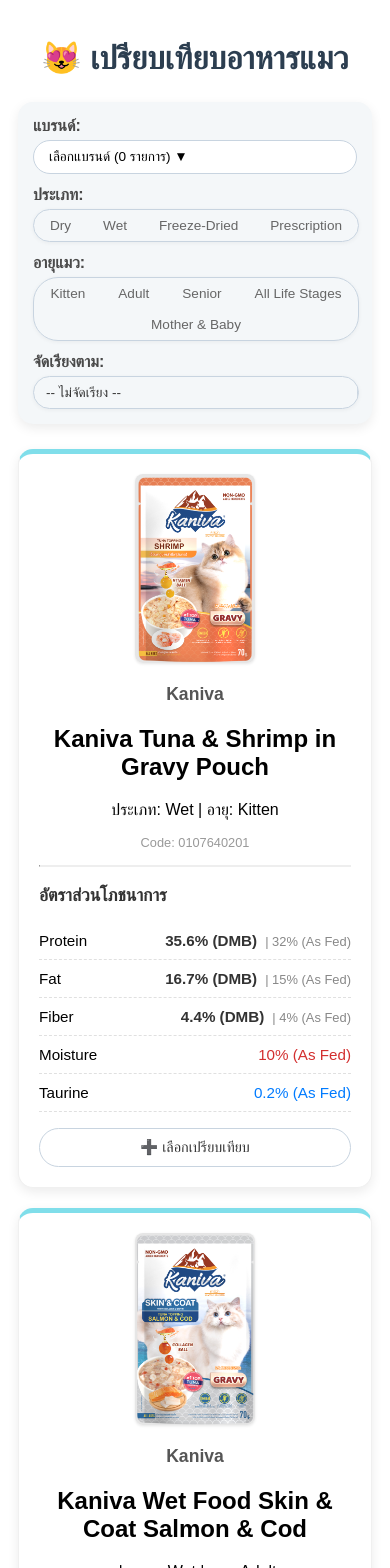
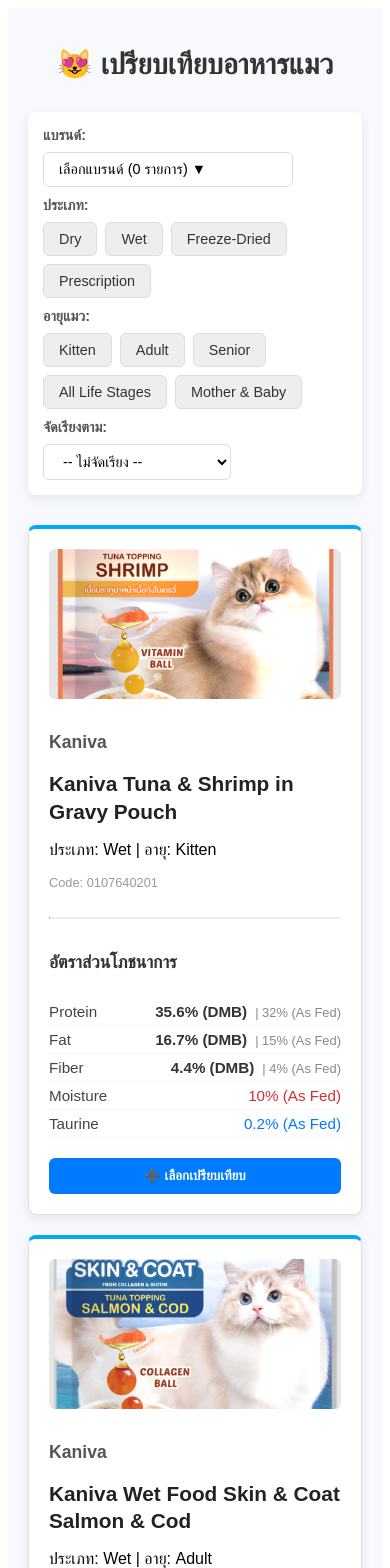
Before and after one commit to TPanat/CatFood, a Next.js app: page /CatFood/ in a window 390 px wide. Shown: the top 1568 px of the page. Built offline with nearby package versions, Linux system fonts and the light colour scheme.

Commit message:
Update CSS in Modal

```diff
--- a/styles/Home.module.css
+++ b/styles/Home.module.css
@@ -1,155 +1,139 @@
-/* styles/Home.module.css (MODERN & ROUNDED - Mobile First - Final) */
-
-/* --- Variables (เพื่อควบคุมสีหลักและรัศมีขอบ) --- */
 :root {
-  --primary-color: #007bff; /* สีน้ำเงินหลัก */
-  --accent-color: #ff9800; /* สีส้มเน้น */
-  --success-color: #28a745; /* สีเขียวสำหรับ Active Compare */
-  --background-light: #f4f7f9; /* สีพื้นหลังอ่อน */
-  --border-radius-card: 15px; /* รัศมีขอบ Card */
-  --border-radius-button: 25px; /* รัศมีขอบปุ่ม/Filter */
-  --shadow-soft: 0 4px 12px rgba(0, 0, 0, 0.08); /* เงาอ่อน */
-  --shadow-lift: 0 8px 16px rgba(0, 0, 0, 0.15); /* เงายกสูง */
+    --primary-color: #007bff; /* สีหลัก (น้ำเงิน) */
+    --secondary-color: #0056b3; /* สีเข้มขึ้น */
+    --success-color: #28a745; /* สีเน้น (เขียว) */
+    --danger-color: #d32f2f; /* สีความชื้น/อันตราย (แดง) */
+    --border-radius: 8px; /* ขอบมนมาตรฐาน */
+    --shadow-light: 0 4px 12px rgba(0, 0, 0, 0.08);
 }
 
-/* --- 1. Global & Container (Mobile Default) --- */
 .container {
-  font-family: 'Sukhumvit Set', 'Kanit', sans-serif;
-  padding: 10px;
-  max-width: 1200px;
+    padding: 20px;
+    max-width: 1400px;
     margin: 0 auto;
+    font-family: 'Sukhumvit Set', sans-serif;
+    background-color: #f7f9fc;
 }
 
 .pageTitle {
-  color: #2c3e50;
-  font-weight: 700;
-  margin-bottom: 25px;
-  font-size: 2em;
     text-align: center;
+    color: #333;
+    margin-bottom: 30px;
+    font-size: 2.2em;
+    font-weight: 800;
 }
 
+/* --- 1. Filter Controls --- */
 
-/* --- 2. Filter Controls (Mobile Default: Stacked) --- */
 .filterControls {
     display: flex;
-  flex-direction: column;
-  gap: 12px;
-  justify-content: center;
-  align-items: stretch;
-  margin-bottom: 25px;
-  padding: 15px;
-  border-radius: var(--border-radius-card);
-  background-color: var(--background-light);
-  box-shadow: var(--shadow-soft);
+    flex-wrap: wrap;
+    gap: 15px;
+    margin-bottom: 30px;
+    padding: 20px;
+    background-color: #ffffff;
+    border-radius: var(--border-radius);
+    box-shadow: var(--shadow-light);
+    align-items: flex-start;
 }
 
 .filterGroup {
     display: flex;
-  flex-direction: column; /* Column สำหรับ Mobile */
-  justify-content: flex-start;
-  align-items: flex-start;
-  width: 100%;
+    flex-direction: column;
 }
 
 .filterGroup label {
     font-weight: 600;
-  margin-right: 10px;
-  margin-bottom: 5px;
-  color: #4a4a4a;
-  flex-shrink: 0;
+    margin-bottom: 8px;
+    color: #555;
+    font-size: 0.9em;
 }
 
-/* --- Button Group Styles (สำหรับ Type/Age/Sorting) --- */
 .buttonGroup {
-    flex-grow: 1;
     display: flex;
     flex-wrap: wrap;
-    border: 1px solid #c8d4e0;
-    border-radius: var(--border-radius-button);
-    overflow: hidden;
-    box-shadow: 0 1px 4px rgba(0, 0, 0, 0.05);
-    width: 100%; /* สำคัญสำหรับ mobile */
+    gap: 8px;
 }
 
+/* ปุ่ม Filter */
 .filterButton {
-  padding: 8px 12px;
-  border: none;
-  background-color: transparent;
+    background-color: #eee;
+    color: #333;
+    padding: 8px 15px;
+    border: 1px solid #ddd;
+    border-radius: 6px; /* ขอบมนปุ่ม */
     cursor: pointer;
-  font-size: 0.85em;
-  font-weight: 500;
-  transition: all 0.2s ease;
-  color: #666;
-  flex: 1 1 auto;
-  white-space: nowrap;
+    font-size: 0.9em;
+    transition: background-color 0.2s, border-color 0.2s;
 }
 
-.filterButton:hover:not(.active) {
-  background-color: #eef2f5;
+.filterButton.active,
+.filterButton:hover {
+    background-color: var(--primary-color);
+    color: white;
+    border-color: var(--secondary-color);
 }
 
-.filterButton.active {
-  background-color: var(--primary-color);
+/* ปุ่มจัดเรียง */
+.sortSelect {
+    padding: 8px 15px;
+    border: 1px solid #ddd;
+    border-radius: 6px;
+    background-color: #fff;
+    cursor: pointer;
+    font-size: 0.9em;
+}
+
+.sortDirectionButton {
+    background-color: #f0f0f0;
+    color: #333;
+}
+
+.sortDirectionButton.active {
+    background-color: var(--secondary-color);
     color: white;
-  border-color: var(--primary-color);
-  font-weight: 600;
 }
 
 
-/* --- Brand Multi-select Dropdown Styles --- */
-
+/* Dropdown แบรนด์ */
 .brandDropdownContainer {
     position: relative;
-    width: 100%;
-    min-width: 200px;
+    z-index: 10;
+    min-width: 250px;
 }
 
 .dropdownToggle {
-    padding: 8px 15px;
-    border: 1px solid #c8d4e0;
-    border-radius: var(--border-radius-button);
-    background-color: white;
-    cursor: pointer;
-    font-size: 0.85em;
-    font-weight: 500;
     width: 100%;
     text-align: left;
-    transition: all 0.2s ease;
+    background-color: #fff;
+    border: 1px solid #ddd;
+    padding: 8px 15px;
+    border-radius: 6px;
+    cursor: pointer;
     display: flex;
     justify-content: space-between;
     align-items: center;
-}
-
-.dropdownToggle:hover {
-    border-color: var(--primary-color);
-}
-
-.dropdownActive {
-    border-color: var(--primary-color);
-    box-shadow: 0 0 0 3px rgba(0, 123, 255, 0.2);
+    font-size: 0.9em;
 }
 
 .dropdownMenu {
     position: absolute;
     top: 100%;
     left: 0;
-    z-index: 50;
+    background-color: white;
+    border: 1px solid #ddd;
+    border-radius: 6px;
+    box-shadow: 0 4px 10px rgba(0, 0, 0, 0.1);
+    max-height: 200px;
+    overflow-y: auto;
     width: 100%;
-    max-height: 250px;
-    overflow-y: auto;
-    background-color: white;
-    border: 1px solid #c8d4e0;
-    border-radius: var(--border-radius-card);
-    box-shadow: var(--shadow-lift);
     margin-top: 5px;
-    padding: 5px 0;
 }
 
 .dropdownItem {
-    padding: 10px 15px;
+    padding: 8px 15px;
     cursor: pointer;
     font-size: 0.9em;
-    color: #333;
     transition: background-color 0.1s;
 }
 
@@ -158,308 +142,345 @@
 }
 
 .dropdownActiveItem {
-    background-color: #e6f0ff;
+    background-color: #e6f7ff;
     font-weight: 600;
+    color: var(--primary-color);
 }
 
 .selectedTags {
+    margin-top: 8px;
     display: flex;
     flex-wrap: wrap;
-    gap: 8px;
-    margin-top: 10px;
-    width: 100%;
+    gap: 6px;
 }
 
 .brandTag {
     background-color: var(--primary-color);
     color: white;
-    padding: 5px 10px;
-    border-radius: 12px;
+    padding: 4px 8px;
+    border-radius: 4px;
     font-size: 0.8em;
     cursor: pointer;
     transition: background-color 0.2s;
 }
 
 .brandTag:hover {
-    background-color: #0056b3;
+    background-color: var(--secondary-color);
 }
 
 
-/* --- NEW: Sorting Select Styles --- */
-.sortSelect {
-    /* ทำให้ดูเหมือนเป็นส่วนหนึ่งของ buttonGroup */
-    padding: 8px 12px;
-    border: none;
-    background-color: transparent;
-    cursor: pointer;
-    font-size: 0.85em;
-    font-weight: 500;
-    color: #333;
-    flex: 2 1 auto; /* ให้พื้นที่มากกว่าปุ่ม Direction */
-    outline: none;
-    -webkit-appearance: none; /* ลบ default select style */
-    -moz-appearance: none;
-    appearance: none;
-    border-right: 1px solid #c8d4e0; /* เส้นแบ่งจากปุ่ม Direction */
-}
+/* --- 2. Food Grid & Card --- */
 
-.sortDirectionButton {
-    flex: 1 1 120px;
-    font-weight: 600 !important;
-}
-
-
-/* --- Summary Button Container --- */
-.floatingCompareWrapper {
-  position: fixed;
-  bottom: 20px;
-  right: 20px;
-  z-index: 990;
-  width: auto;
-  left: 50%;
-  transform: translateX(-50%);
-  max-width: 90%;
-}
-
-.showCompareSummaryButton {
-  padding: 12px 25px;
-  background-color: var(--accent-color);
-  color: white;
-  border: none;
-  border-radius: var(--border-radius-button);
-  font-size: 0.95em;
-  font-weight: bold;
-  cursor: pointer;
-  box-shadow: 0 4px 8px rgba(255, 152, 0, 0.4);
-  width: 100%;
-  max-width: 350px;
-  transition: transform 0.3s ease, opacity 0.3s ease;
-}
-
-.showCompareSummaryButton:hover {
-  background-color: #f57c00;
-  box-shadow: 0 6px 10px rgba(255, 152, 0, 0.6);
-}
-
-/* --- 3. Food Grid & Card --- */
 .foodGrid {
     display: grid;
-  grid-template-columns: 1fr;
-  gap: 20px;
-  margin-top: 25px;
+    grid-template-columns: repeat(auto-fit, minmax(300px, 1fr));
+    gap: 30px;
 }
 
 .foodCard {
+    background-color: white;
     padding: 20px;
-  border-radius: var(--border-radius-card);
-  box-shadow: var(--shadow-soft);
-  transition: all 0.3s ease;
-  border: 1px solid #f0f0f0;
-  background-color: #ffffff;
+    /* 🛑 เพิ่มขอบมนและเงาให้สวยงาม */
+    border-radius: var(--border-radius);
+    box-shadow: var(--shadow-light);
+    border: 1px solid #e0e0e0;
+    display: flex;
+    flex-direction: column;
+    transition: transform 0.2s, box-shadow 0.2s;
 }
 
 .foodCard:hover {
-  transform: translateY(-3px);
-  box-shadow: var(--shadow-lift);
+    transform: translateY(-5px);
+    box-shadow: 0 8px 20px rgba(0, 0, 0, 0.1);
 }
 
-.selectedForComparison {
-  border: 3px solid var(--primary-color) !important;
-  box-shadow: 0 0 20px rgba(0, 123, 255, 0.4);
-}
-
-.dryType { border-top: 5px solid #ffcc80; }
-.wetType { border-top: 5px solid #80deea; }
-
-.cardHeader {
-  text-align: center;
-  margin-bottom: 15px;
+.foodCard h2 {
+    font-size: 1.3em;
+    margin: 5px 0 10px 0;
+    color: #222;
+    line-height: 1.3;
 }
 
 .foodImageContainer {
-  margin-bottom: 10px;
-  text-align: center;
+    width: 100%;
+    height: 150px;
+    overflow: hidden;
+    border-radius: 6px;
+    margin-bottom: 15px;
+    background-color: #f0f0f0;
+    display: flex;
+    justify-content: center;
+    align-items: center;
 }
 
 .foodImage {
-  max-width: 120px;
-  height: auto;
-  border-radius: 8px;
-  box-shadow: 0 1px 3px rgba(0, 0, 0, 0.1);
+    width: 100%;
+    height: 100%;
+    object-fit: cover;
 }
 
+/* เน้นสีตามประเภทอาหาร */
+.dryType {
+    border-top: 4px solid #ff9800; /* สีส้มสำหรับ Dry */
+}
+
+.wetType {
+    border-top: 4px solid #03a9f4; /* สีฟ้าสำหรับ Wet */
+}
+
+/* สารอาหาร List */
 .nutritionList {
     list-style: none;
     padding: 0;
+    margin: 15px 0 20px 0;
+    flex-grow: 1; /* ทำให้ส่วนนี้ขยายได้ */
 }
 
 .nutritionItem {
     display: flex;
     justify-content: space-between;
-  padding: 10px 0;
-  border-bottom: 1px dashed #e0e0e0;
+    padding: 5px 0;
+    border-bottom: 1px dotted #eee;
     font-size: 0.95em;
 }
 
-/* --- Compare Button --- */
-.compareButton {
-  padding: 10px 20px;
-  font-size: 0.9em;
-  margin-top: 15px;
-  border-radius: var(--border-radius-button);
-  border: 1px solid #c8d4e0;
-  background-color: white;
-  color: #333;
-  cursor: pointer;
-  transition: all 0.2s ease;
+.nutritionItem span:first-child {
     font-weight: 500;
-  width: 100%;
-  display: block;
+    color: #444;
 }
 
-.compareActive {
+/* ปุ่มเลือกเปรียบเทียบ */
+.compareButton {
+    background-color: var(--primary-color);
+    color: white;
+    padding: 10px 15px;
+    border: none;
+    /* 🛑 ขอบมนที่ปุ่ม */
+    border-radius: 6px;
+    cursor: pointer;
+    font-weight: 600;
+    margin-top: auto; /* จัดให้อยู่ด้านล่างสุด */
+    transition: background-color 0.2s;
+}
+
+.compareButton:hover {
+    background-color: var(--secondary-color);
+}
+
+.compareButton.selectedForComparison {
     background-color: var(--success-color);
+}
+
+/* Floating Comparison Button */
+.floatingCompareWrapper {
+    position: sticky;
+    bottom: 20px;
+    display: flex;
+    justify-content: center;
+    width: 100%;
+    padding: 10px 0;
+    z-index: 50;
+}
+
+.showCompareSummaryButton {
+    background-color: var(--danger-color); /* ใช้สีแดงเพื่อดึงดูดความสนใจ */
     color: white;
-  border-color: var(--success-color);
-  font-weight: 600;
+    padding: 12px 25px;
+    border: none;
+    /* 🛑 ขอบมนและเงาสำหรับปุ่มลอย */
+    border-radius: 30px;
+    box-shadow: 0 4px 15px rgba(211, 47, 47, 0.4);
+    cursor: pointer;
+    font-size: 1.1em;
+    font-weight: 700;
+    transition: background-color 0.2s;
+}
+
+.showCompareSummaryButton:hover {
+    background-color: #c62828;
 }
 
 
-/* --- 4. Comparison Modal --- */
+/* --- 3. Comparison Modal --- */
+
 .comparisonModalOverlay {
     position: fixed;
     top: 0;
     left: 0;
     width: 100%;
     height: 100%;
-  background-color: rgba(44, 62, 80, 0.8);
+    background-color: rgba(0, 0, 0, 0.4);
     display: flex;
     justify-content: center;
     align-items: center;
     z-index: 1000;
+    /* 🛑 Backdrop Blur */
+    backdrop-filter: blur(5px);
+    -webkit-backdrop-filter: blur(5px);
 }
 
 .comparisonModal {
+    background-color: white;
+    padding: 30px;
+    /* 🛑 ขอบมนและเงาที่สวยงาม */
+    border-radius: 12px;
+    box-shadow: 0 10px 30px rgba(0, 0, 0, 0.2);
+    max-width: 90%;
+    width: 900px;
+    max-height: 90vh;
+    overflow-y: auto;
     position: relative;
-  background-color: white;
-  width: 95%;
-  max-width: 1000px;
-  max-height: 95vh;
-  padding: 35px 20px 20px;
-  border-radius: var(--border-radius-card);
-  box-shadow: var(--shadow-lift);
-  overflow-y: auto;
+    transition: transform 0.3s ease-out, opacity 0.3s ease-out;
 }
 
-/* --- Table Styles --- */
+.comparisonModal h2 {
+    color: var(--primary-color);
+    font-size: 1.5em;
+    margin-bottom: 20px;
+    border-bottom: 2px solid #eee;
+    padding-bottom: 10px;
+}
+
+/* ปุ่มปิด Modal (X) */
+.closeModalX {
+    position: absolute;
+    top: 15px;
+    right: 15px;
+    background: none;
+    border: none;
+    font-size: 1.8em;
+    cursor: pointer;
+    color: #555;
+    width: 40px;
+    height: 40px;
+    border-radius: 50%;
+    transition: background-color 0.2s;
+}
+
+.closeModalX:hover {
+    background-color: #f0f0f0;
+}
+
+/* Table Container */
 .comparisonTableContainer {
+    width: 100%;
     overflow-x: auto;
-  margin-top: 20px;
-  border: 1px solid #e0e0e0;
+    margin-bottom: 20px;
+    /* 🛑 ขอบมนและกรอบรอบตาราง */
     border-radius: 8px;
+    border: 1px solid #ddd;
 }
 
 .comparisonTable {
     width: 100%;
     border-collapse: collapse;
     min-width: 600px;
-  font-size: 0.9em;
 }
 
+/* หัวตาราง */
+.comparisonTable thead th {
+    background-color: #f8f8f8;
+    padding: 12px 10px;
+    text-align: center;
+    font-weight: 700;
+    font-size: 0.9em;
+    color: #333;
+    border: none;
+}
+
+/* ข้อมูลในตาราง */
+.comparisonTable tbody td {
+    padding: 10px 10px;
+    text-align: center;
+    border-top: 1px solid #eee;
+    font-size: 0.95em;
+    line-height: 1.3;
+}
+
+/* คอลัมน์แรก (ชื่อสารอาหาร) */
+.comparisonTable tbody td:first-child {
+    font-weight: 600;
+    text-align: left;
+    color: #444;
+    background-color: #fafafa;
+}
+
+/* แถวสลับสี */
+.comparisonTable tbody tr:nth-child(even) td {
+    background-color: #fcfcfc;
+}
+
+/* เน้นค่าสูงสุด */
 .highlightMaxValue {
-  background-color: #e6ffe6;
     color: var(--success-color);
     font-weight: 700;
-  font-size: 1.05em;
-  position: relative;
+    /* 🛑 พื้นหลังเน้นค่าสูงสุด */
+    background-color: #e6ffed !important;
 }
 
-.highlightMaxValue::after {
-  content: '⭐';
-  color: #ffd700;
-  position: absolute;
-  top: 1px;
-  right: 3px;
+.dmbLabel {
+    display: block;
     font-size: 0.7em;
-  line-height: 1;
+    color: #888;
+    font-weight: normal;
 }
 
-/* --- 5. Media Queries for Tablet/Desktop (>= 768px) --- */
-
-@media (min-width: 768px) {
-
-  .container {
-    padding: 30px 20px;
+/* ปุ่มควบคุมด้านล่าง Modal */
+.modalControlButtons {
+    display: flex;
+    justify-content: flex-end;
+    gap: 15px;
+    padding-top: 15px;
 }
 
-  .pageTitle {
-    font-size: 2.5em;
+.continueCompareButton {
+    background-color: #6c757d;
+    color: white;
+    padding: 10px 20px;
+    border: none;
+    /* 🛑 ขอบมนที่ปุ่ม */
+    border-radius: 8px;
+    cursor: pointer;
+    font-weight: 600;
+    transition: background-color 0.2s, transform 0.1s;
 }
 
-  /* Filter Controls */
-  .filterControls {
-    flex-direction: row;
-    flex-wrap: wrap;
-    gap: 20px;
-    padding: 20px;
+.continueCompareButton:hover {
+    background-color: #5a6268;
 }
 
-  .filterGroup {
-    flex-direction: column;
-    align-items: center;
-    width: auto;
+.clearComparisonButton {
+    background-color: var(--primary-color);
+    color: white;
+    padding: 10px 20px;
+    border: none;
+    /* 🛑 ขอบมนที่ปุ่ม */
+    border-radius: 8px;
+    cursor: pointer;
+    font-weight: 600;
+    transition: background-color 0.2s, transform 0.1s;
 }
 
-    /* Brand Dropdown ใน Desktop */
-    .brandDropdownContainer {
-        width: 180px;
-    }
-
-    /* Button Group ใน Desktop */
-    .buttonGroup {
-        flex-wrap: nowrap;
-        width: auto;
-    }
-
-    /* Sorting Group ใน Desktop */
-    .filterGroup:last-child .buttonGroup {
-        width: 250px; /* กำหนดความกว้างคงที่สำหรับ Sorting */
+.clearComparisonButton:hover {
+    background-color: var(--secondary-color);
 }
 
 
-  .filterButton {
-    font-size: 0.9em;
-        flex: 1 1 auto;
+/* --- Responsive Adjustments (ไม่บังคับ แต่ควรมี) --- */
+@media (max-width: 768px) {
+    .pageTitle {
+        font-size: 1.8em;
     }
-
-  /* ปรับ Floating Button สำหรับ Desktop */
-  .floatingCompareWrapper {
-    position: fixed;
-    bottom: 30px;
-    right: 30px;
-    left: auto;
-    transform: none;
-    max-width: none;
-    width: auto;
+    .filterControls {
+        flex-direction: column;
+        gap: 10px;
+        padding: 15px;
     }
-
-  .showCompareSummaryButton {
-    width: auto;
-    font-size: 1em;
-    max-width: none;
+    .foodGrid {
+        grid-template-columns: 1fr;
+        gap: 20px;
     }
-
-  /* Food Grid: 2 คอลัมน์สำหรับ Tablet+ */
-  .foodGrid {
-    grid-template-columns: repeat(auto-fit, minmax(320px, 1fr));
-    gap: 30px;
-    margin-top: 35px;
-  }
-
-  .modalControlButtons {
-    flex-direction: row;
-    gap: 20px;
-    margin-top: 30px;
-    padding-top: 25px;
+    .comparisonModal {
+        padding: 20px;
     }
 }
```
Lines whose indentation alone changed are shown as unchanged.
